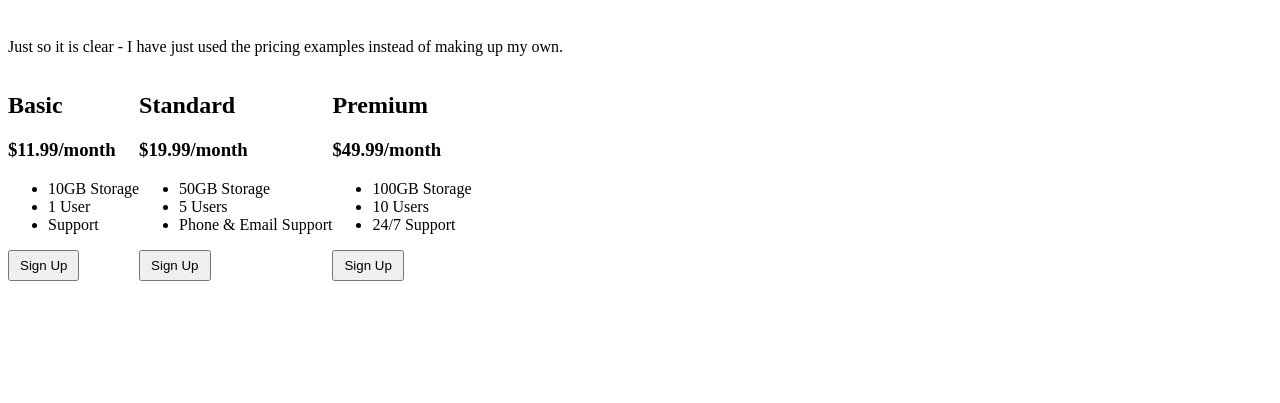
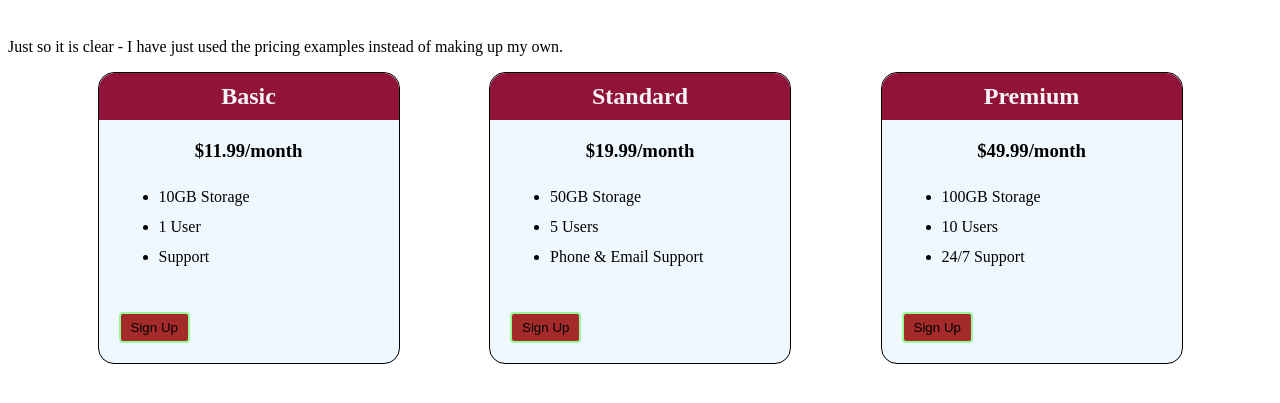
Before and after one commit to EmmAssassin/Project-Pricing-Table, a plain HTML site: page index.html in a window 1280 px wide. Shown: the part 81-484 px from the top of the page. Drawn offline with Linux system fonts and the light colour scheme.

Commit message:
Today's updates

```diff
--- a/assets/css/styles.css
+++ b/assets/css/styles.css
@@ -16,8 +16,45 @@ h1 {
 #pricing {
     width: 100%;
     display: flex;
+    justify-content: space-evenly;
+    flex-wrap: wrap;
 }
 
 button {
     padding: 6px 10px;
 }
+
+#basic, #standard, #premium {
+    background-color: aliceblue;
+    width: 300px;
+    border: 1px solid black;
+    border-radius: 16px;
+}
+
+h2 {
+    background-color: rgb(146, 19, 57);
+    color: rgb(245, 245, 245);
+    margin-top: 0;
+    padding: 10px;
+    border-radius: 16px 16px 0px 0px;
+    text-align: center;
+}
+
+h3, ul, button {
+    margin: 20px 20px;
+}
+
+h3 {
+    text-align: center;
+}
+
+li {
+    padding: 6px 0;
+}
+
+button {
+    text-align: center;
+    background-color: brown;
+    border: 2px solid palegreen;
+    border-radius: 4px;
+}
```
